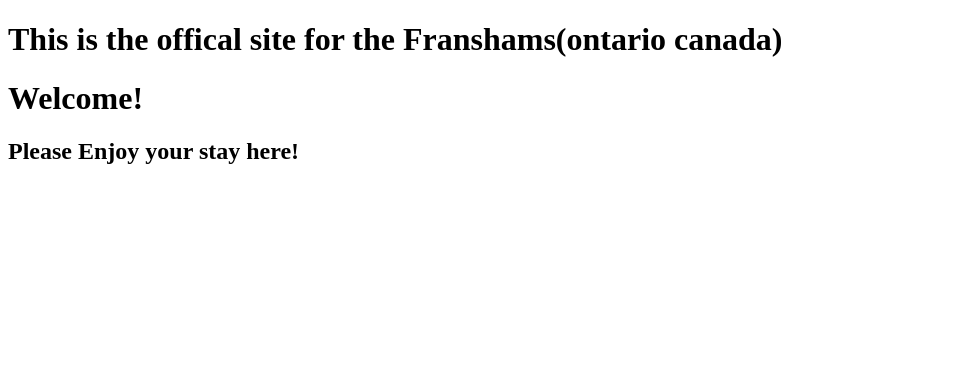
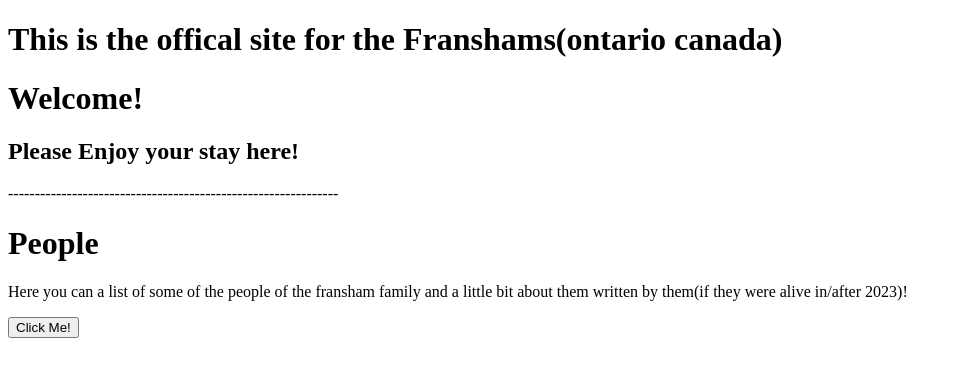
Before and after one commit to Mr-PickleVR/fransham.ca, a plain HTML site: page index.html in a window 1280 px wide. Shown: the whole page, without its empty margins (0-961 px from the left). Drawn offline with Linux system fonts and the light colour scheme.

Commit message:
Update index.html

```diff
--- a/index.html
+++ b/index.html
@@ -6,4 +6,12 @@
 <body>
   <h1>Welcome!</h1>
   <h2>Please Enjoy your stay here!</h2>
+
+
+  <p>--------------------------------------------------------------</p>
+
+
+  <h1> People</h1>
+  <p> Here you can a list of some of the people of the fransham family and a little bit about them written by them(if they were alive in/after 2023)!</p>
+  <a href="/People"><button>Click Me!</button></a>
 </body>
```
